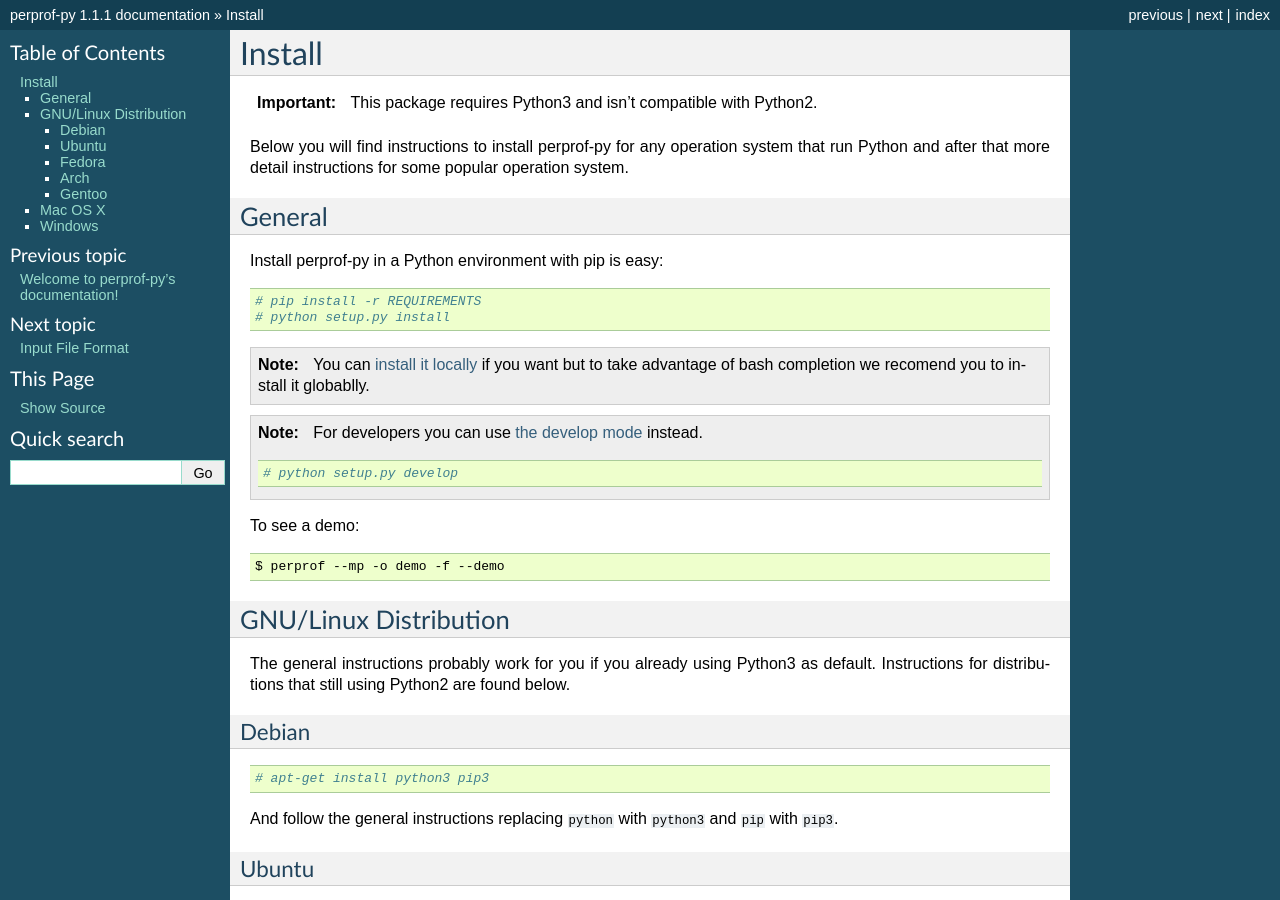
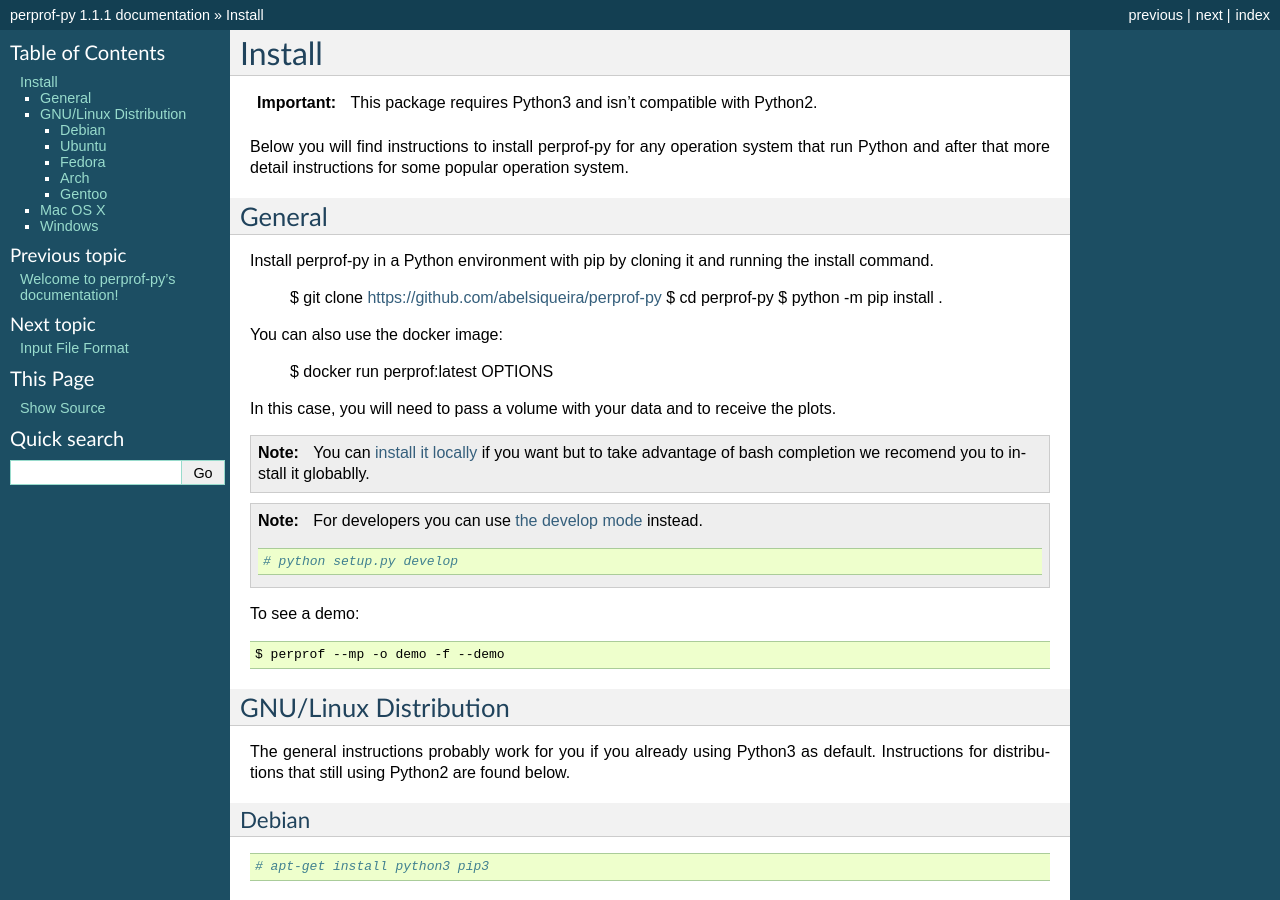
Before and after one commit to abelsiqueira/perprof-py, a Sphinx documentation site: the page built from doc/install.rst, in a window 1280 px wide and 900 px high. Built offline with Sphinx 7.4.7, drawn with Linux system fonts in a browser that asks for light colours.

Commit message:
Create Docker file and workflow

```diff
--- a/doc/install.rst
+++ b/doc/install.rst
@@ -12,10 +12,17 @@
 General
 -------
 
-Install perprof-py in a Python environment with pip is easy::
+Install perprof-py in a Python environment with pip by cloning it and running the install command.
 
-    # pip install -r REQUIREMENTS
-    # python setup.py install
+    $ git clone https://github.com/abelsiqueira/perprof-py
+    $ cd perprof-py
+    $ python -m pip install .
+
+You can also use the docker image:
+
+    $ docker run perprof:latest OPTIONS
+
+In this case, you will need to pass a volume with your data and to receive the plots.
 
 .. note::
 
--- a/pyproject.toml
+++ b/pyproject.toml
@@ -49,5 +49,11 @@
 [tool.pytest.ini_options]
 testpaths = ["tests"]
 
+[tool.setuptools.packages.find]
+where = ["."]
+include = ["perprof*"]
+exclude = ["docker", "tests*"]
+namespaces = false
+
 [tool.setuptools.package-data]
 perprof = ["locale/*/*/*.mo", "examples/*.table"]
```
Also changed, not shown: CHANGELOG.md (+1 -0 lines), 3 other files.
